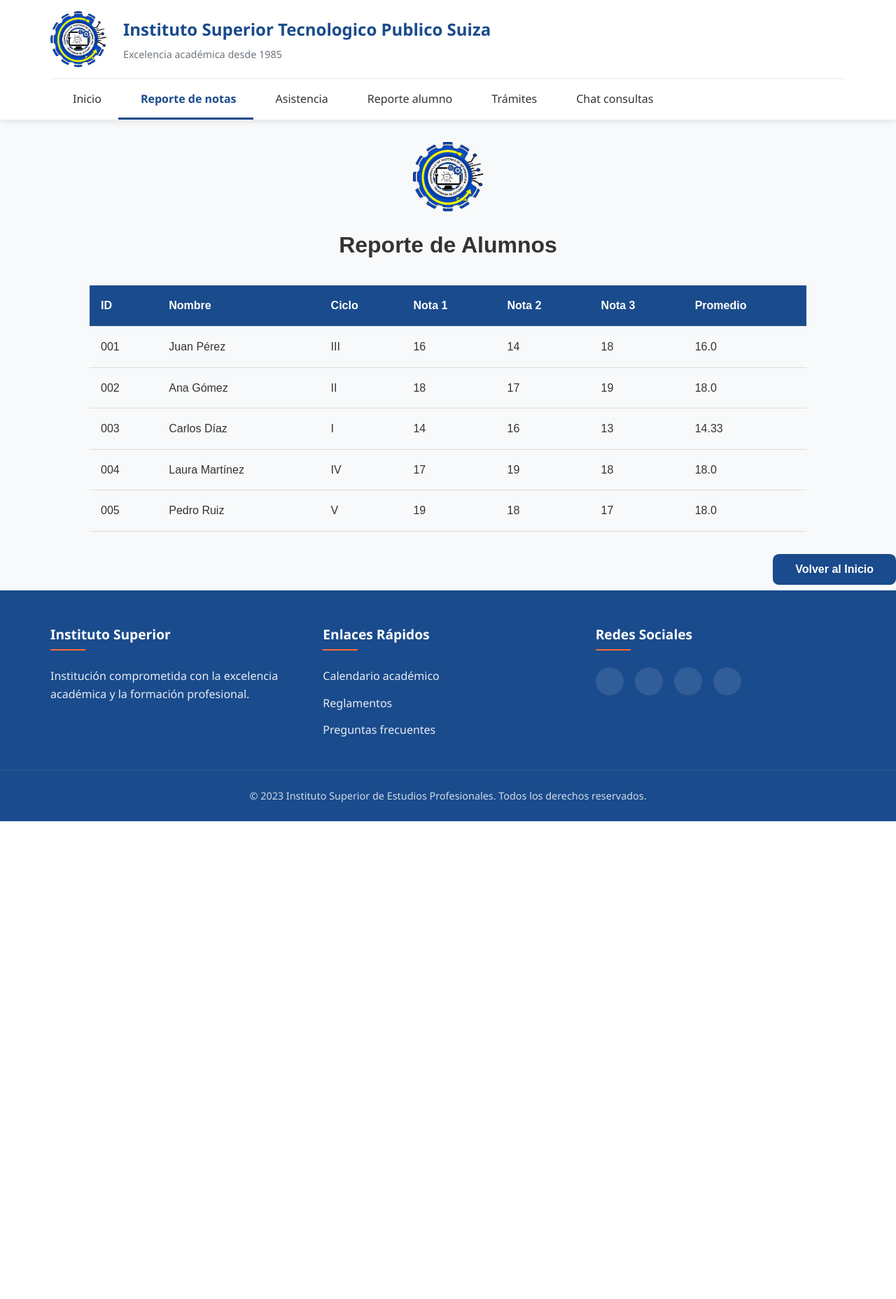
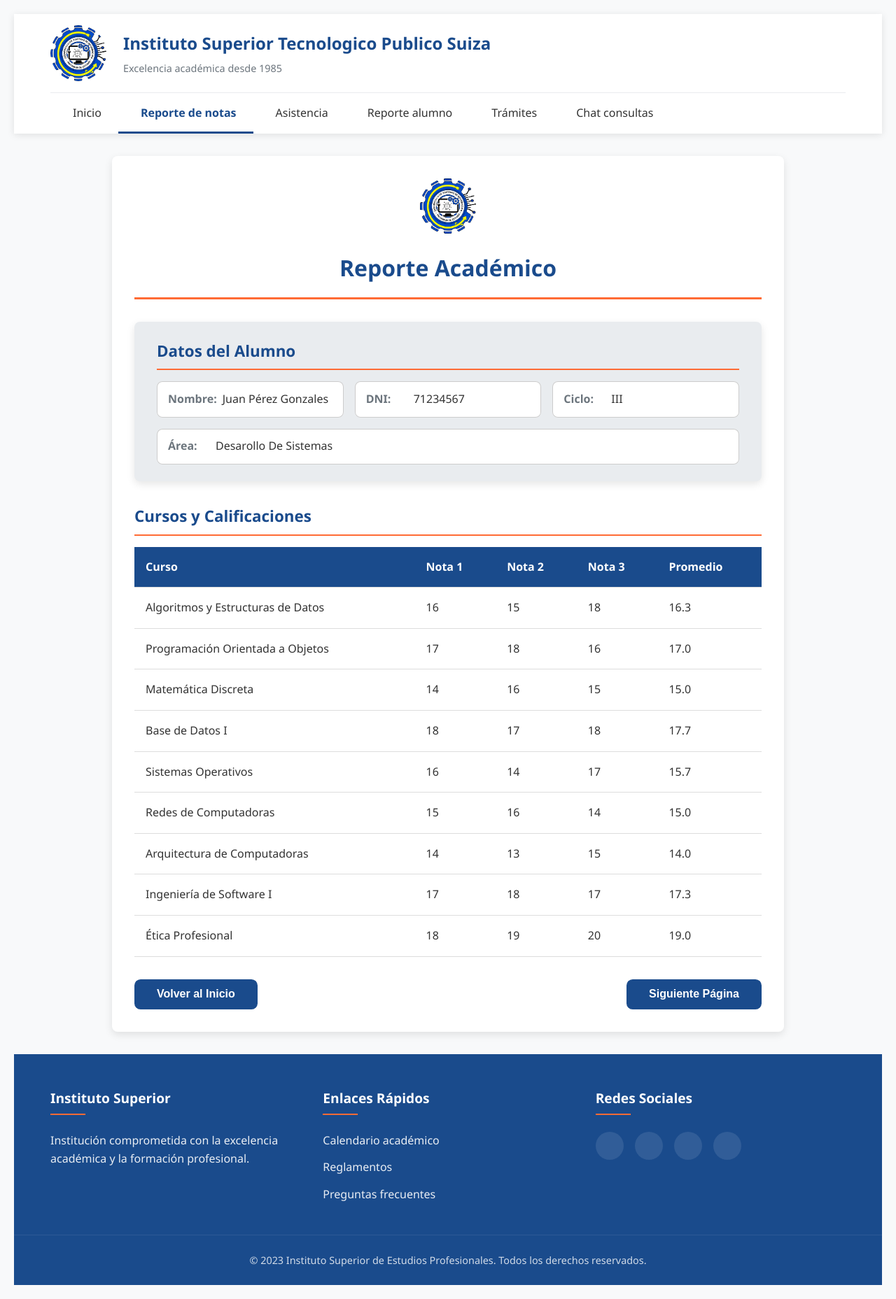
Before and after one commit to ursuaromer/ursuaromer.github.io, a Flask app: page /reporte in a window 1280 px wide. Shown: the whole page at 70% size. Before the commit the page ends 1174 px from the top, so only its background shows below. Run offline with Flask 3, Linux system fonts and the light colour scheme.

Commit message:
xxxcieos

```diff
--- a/app/modules/report/__init__.py
+++ b/app/modules/report/__init__.py
@@ -19,3 +19,7 @@ def reporte():
         dni=dni,
         ciclo=ciclo
     )
+
+@report_bp.route('/main/reporte-de-notas/alumnacion')
+def alumnacion():
+    return render_template('main/reporte-de-notas/alumnacion.html')
--- a/app/static/main/styles/pagina.css
+++ b/app/static/main/styles/pagina.css
@@ -1,93 +1,166 @@
-/* ====== Variables ====== */
+/* ========= VARIABLES ========= */
 :root {
-    /* Paleta de colores base */
-    --color-primario: #1a4b8c;             /* Azul principal */
-    --color-primario-oscuro: #0d3a6e;      /* Azul más oscuro para efectos hover */
-    --color-primario-claro: #2a6ec6;       /* Azul claro para variantes */
-    --color-secundario: #f8f9fa;           /* Fondo claro o neutro */
-    --color-accento: #ff6b35;              /* Naranja, usado como color de acento */
-    --color-texto: #333;                   /* Color principal del texto */
-    --color-texto-claro: #6c757d;          /* Texto más suave o secundario */
-    --color-blanco: #ffffff;               /* Blanco puro */
-    --color-gris-claro: #e9ecef;           /* Gris claro para hover o fondo */
+  --azul: #1a4b8c;
+  --azul-oscuro: #0d3a6e;
+  --azul-claro: #2a6ec6;
+  --naranja: #ff6b35;
 
-    /* Estética general */
-    --radio-borde: 8px;                    /* Bordes redondeados */
-    --sombra-caja: 0 4px 12px rgba(0, 0, 0, 0.1); /* Sombra sutil */
-    --transicion: all 0.3s ease;           /* Transición general suave */
+  --fondo: #f8f9fa;
+  --blanco: #ffffff;
+  --texto: #333;
+  --texto-suave: #6c757d;
+  --gris: #e9ecef;
+
+  --borde: 8px;
+  --sombra: 0 4px 12px rgba(0, 0, 0, 0.1);
+  --transicion: 0.3s ease;
 }
 
-/* ====== Reset rápido ====== */
+/* ========= RESET ========= */
 * {
-  box-sizing: border-box;  /* Incluir padding y border en el tamaño del elemento */
-  margin: 0;                /* Elimina márgenes por defecto */
-  padding: 0;               /* Elimina rellenos por defecto */
+  box-sizing: border-box;
+  margin: 0;
+  padding: 0;
 }
 
-/* ====== Estilo General ====== */
-.reporte-container {
-  width: 80%;               /* Ocupa el 80% del ancho de la pantalla */
-  margin: 2rem auto;        /* Espaciado vertical y centrado horizontal */
-  font-family: Arial, sans-serif; /* Fuente sans-serif limpia */
+body {
+  font-family: 'Segoe UI', Arial, sans-serif;
+  background-color: var(--fondo);
+  color: var(--texto);
+  padding: 20px;
+  transition: var(--transicion);
 }
 
+/* ========= CONTENEDOR PRINCIPAL ========= */
+.reporte-container {
+  max-width: 960px;
+  margin: 2rem auto;
+  padding: 2rem;
+  background: var(--blanco);
+  border-radius: var(--borde);
+  box-shadow: var(--sombra);
+}
+
+/* ========= ENCABEZADO ========= */
 .header {
-  text-align: center;       /* Centra todo el contenido dentro del header */
-  margin-bottom: 2rem;      /* Espacio inferior para separar del contenido siguiente */
+  text-align: center;
+  margin-bottom: 2rem;
+  border-bottom: 3px solid var(--naranja);
+  padding-bottom: 1rem;
 }
 
 .logo {
-  width: 100px;             /* Tamaño fijo del logo */
-  margin-bottom: 1rem;      /* Espaciado inferior debajo del logo */
+  width: 80px;
+  margin-bottom: 1rem;
+  transition: transform var(--transicion);
 }
 
-h1 {
-  font-size: 2rem;          /* Tamaño grande del título */
-  color: var(--color-texto); /* Color oscuro definido como principal */
+.logo:hover {
+  transform: scale(1.05);
 }
 
-/* ====== Estilo de la Tabla ====== */
-.reporte-table {
-  width: 100%;              /* Ocupa todo el ancho del contenedor */
-  border-collapse: collapse; /* Elimina espacio entre bordes de celdas */
-  margin-top: 1rem;         /* Espacio superior respecto al título */
+.header h1 {
+  font-size: 2rem;
+  color: var(--azul);
 }
 
-.reporte-table th, .reporte-table td {
-  padding: 1rem;            /* Espaciado interno para mejor legibilidad */
-  text-align: left;         /* Alineación del contenido a la izquierda */
-  border-bottom: 1px solid #ddd; /* Línea separadora entre filas */
+/* ========= DATOS DEL ALUMNO ========= */
+.datos-alumno {
+  background: var(--gris);
+  padding: 1.5rem 2rem;
+  border-radius: var(--borde);
+  box-shadow: var(--sombra);
+  margin-bottom: 2rem;
+}
+
+.datos-alumno h2 {
+  font-size: 1.4rem;
+  margin-bottom: 1rem;
+  color: var(--azul);
+  border-bottom: 2px solid var(--naranja);
+  padding-bottom: 0.5rem;
+}
+
+.datos-alumno ul {
+  list-style: none;
+  display: flex;
+  flex-wrap: wrap;
+  gap: 1rem;
+}
+
+.datos-alumno li {
+  background: var(--blanco);
+  padding: 0.8rem 1rem;
+  border-radius: var(--borde);
+  box-shadow: inset 0 0 0 1px #ccc;
+  flex: 1 1 250px;
+  display: flex;
+  align-items: center;
+  gap: 0.5rem;
+  transition: transform var(--transicion);
+}
+
+.datos-alumno li:hover {
+  transform: scale(1.01);
+  background: var(--fondo);
+}
+
+.datos-alumno strong {
+  color: var(--texto-suave);
+  min-width: 60px;
+}
+
+/* ========= TABLA DE CURSOS ========= */
+.reporte-content h2 {
+  font-size: 1.4rem;
+  margin-bottom: 1rem;
+  color: var(--azul);
+  border-bottom: 2px solid var(--naranja);
+  padding-bottom: 0.5rem;
+}
+
+.reporte-table {
+  width: 100%;
+  border-collapse: collapse;
+  margin-top: 1rem;
+}
+
+.reporte-table th,
+.reporte-table td {
+  padding: 1rem;
+  text-align: left;
+  border-bottom: 1px solid #ddd;
 }
 
 .reporte-table th {
-  background-color: var(--color-primario); /* Fondo azul para los encabezados */
-  color: var(--color-blanco);              /* Texto blanco sobre fondo azul */
+  background: var(--azul);
+  color: var(--blanco);
 }
 
 .reporte-table tr:hover {
-  background-color: var(--color-gris-claro); /* Efecto visual al pasar el mouse sobre una fila */
+  background: var(--gris);
 }
 
-/* ====== Estilo para el botón de regreso alineado a la derecha ====== */
-.boton-regreso {
-  text-align: right;        /* Alinea el botón hacia la derecha del contenedor */
-  margin-top: 2rem;         /* Espacio superior respecto a la tabla */
-  margin-bottom: 0.5rem;    /* Espacio inferior ligero */
+/* ===== BOTONES DE NAVEGACIÓN ===== */
+.boton-navegacion {
+  display: flex;
+  justify-content: space-between; /* izquierda y derecha */
+  margin-top: 2rem;
 }
 
-.boton-regreso .btn-regreso {
-  padding: 0.8rem 2rem;     /* Espaciado interno del botón */
-  font-size: 1rem;          /* Tamaño del texto del botón */
-  font-weight: 600;         /* Texto en negrita */
-  color: #fff;              /* Texto blanco */
-  background-color: var(--color-primario); /* Fondo azul */
-  border: none;             /* Sin borde */
-  border-radius: 0.55rem;   /* Bordes ligeramente redondeados */
-  cursor: pointer;          /* Cambia el cursor al pasar el mouse */
-  transition: background-color 0.3s ease, transform 0.2s ease; /* Transiciones suaves */
+.btn {
+  padding: 0.8rem 2rem;
+  font-size: 1rem;
+  font-weight: 600;
+  color: #fff;
+  background: var(--azul);
+  border: none;
+  border-radius: 0.55rem;
+  cursor: pointer;
+  transition: background-color var(--transicion), transform var(--transicion);
 }
 
-.boton-regreso .btn-regreso:hover {
-  background-color: var(--color-primario-oscuro); /* Fondo más oscuro al pasar el mouse */
-  transform: translateY(-2px);  /* Efecto de levantamiento al hacer hover */
+.btn:hover {
+  background: var(--azul-oscuro);
+  transform: translateY(-2px);
 }
--- a/app/templates/main/reporte-de-notas/reporte.html
+++ b/app/templates/main/reporte-de-notas/reporte.html
@@ -5,33 +5,44 @@
 {# Define el título de la página como "Inicio" (se mostrará en la pestaña del navegador) #}
 
 {%block sections%}
-<!-- Inicio del cuerpo de la página -->
+ <title>Reporte Académico</title>
+
+    <!-- Hoja de estilos principal -->
+    <link rel="stylesheet" href="../static/main/styles/pagina.css" />
+  </head>
+
   <body>
+    <!-- Contenedor principal del reporte -->
+    <main class="reporte-container">
 
-    <!-- Enlace al archivo CSS personalizado para esta página -->
-    <link rel="stylesheet" href="../static/main/styles/pagina.css">
+      <!-- Cabecera: Logo + Título -->
+      <header class="header">
+        <img
+          src="../static/main/assets/img/logo-dsi.png"
+          alt="Logo del Sistema DSI"
+          class="logo"
+        />
+        <h1>Reporte Académico</h1>
+      </header>
 
-    <!-- Contenedor principal del reporte -->
-    <div class="reporte-container">
+      <!-- Sección: Información del alumno -->
+      <section class="datos-alumno">
+        <h2>Datos del Alumno</h2>
+        <ul>
+          <li><strong>Nombre:</strong> Juan Pérez Gonzales</li>
+          <li><strong>DNI:</strong> 71234567</li>
+          <li><strong>Ciclo:</strong> III</li>
+          <li><strong>Área:</strong> Desarollo De Sistemas</li>
+        </ul>
+      </section>
 
-        <!-- Encabezado con el logo y título -->
-        <div class="header">
-            <img src="../static/main/assets/img/logo-dsi.png" alt="Logo del Sistema DSI" class="logo">
-            <!-- Imagen del logo del sistema DSI -->
-            <h1>Reporte de Alumnos</h1> <!-- Título de la sección -->
-        </div>
-
-        <!-- Contenido principal del reporte -->
-        <div class="reporte-content">
-
-            <!-- Tabla que contiene los datos de los alumnos -->
+      <!-- Sección: Tabla de cursos y calificaciones -->
+<section class="reporte-content">
+  <h2>Cursos y Calificaciones</h2>
   <table class="reporte-table">
     <thead>
       <tr>
-                        <!-- Encabezados de la tabla -->
-                        <th>ID</th>
-                        <th>Nombre</th>
-                        <th>Ciclo</th>
+        <th>Curso</th>
         <th>Nota 1</th>
         <th>Nota 2</th>
         <th>Nota 3</th>
@@ -39,70 +50,85 @@
       </tr>
     </thead>
     <tbody>
-                    <!-- Filas de ejemplo con datos estáticos -->
-
       <tr>
-                        <td>001</td>
-                        <td>Juan Pérez</td>
-                        <td>III</td>
+        <td>Algoritmos y Estructuras de Datos</td>
+        <td>16</td>
+        <td>15</td>
+        <td>18</td>
+        <td>16.3</td>
+      </tr>
+      <tr>
+        <td>Programación Orientada a Objetos</td>
+        <td>17</td>
+        <td>18</td>
+        <td>16</td>
+        <td>17.0</td>
+      </tr>
+      <tr>
+        <td>Matemática Discreta</td>
+        <td>14</td>
+        <td>16</td>
+        <td>15</td>
+        <td>15.0</td>
+      </tr>
+      <tr>
+        <td>Base de Datos I</td>
+        <td>18</td>
+        <td>17</td>
+        <td>18</td>
+        <td>17.7</td>
+      </tr>
+      <tr>
+        <td>Sistemas Operativos</td>
         <td>16</td>
         <td>14</td>
-                        <td>18</td>
-                        <td>16.0</td> <!-- (16 + 14 + 18) / 3 -->
+        <td>17</td>
+        <td>15.7</td>
       </tr>
-
       <tr>
-                        <td>002</td>
-                        <td>Ana Gómez</td>
-                        <td>II</td>
+        <td>Redes de Computadoras</td>
+        <td>15</td>
+        <td>16</td>
+        <td>14</td>
+        <td>15.0</td>
+      </tr>
+      <tr>
+        <td>Arquitectura de Computadoras</td>
+        <td>14</td>
+        <td>13</td>
+        <td>15</td>
+        <td>14.0</td>
+      </tr>
+      <tr>
+        <td>Ingeniería de Software I</td>
+        <td>17</td>
         <td>18</td>
         <td>17</td>
+        <td>17.3</td>
+      </tr>
+      <tr>
+        <td>Ética Profesional</td>
+        <td>18</td>
         <td>19</td>
-                        <td>18.0</td> <!-- (18 + 17 + 19) / 3 -->
+        <td>20</td>
+        <td>19.0</td>
       </tr>
-
-                    <tr>
-                        <td>003</td>
-                        <td>Carlos Díaz</td>
-                        <td>I</td>
-                        <td>14</td>
-                        <td>16</td>
-                        <td>13</td>
-                        <td>14.33</td> <!-- (14 + 16 + 13) / 3 -->
-                    </tr>
-
-                    <tr>
-                        <td>004</td>
-                        <td>Laura Martínez</td>
-                        <td>IV</td>
-                        <td>17</td>
-                        <td>19</td>
-                        <td>18</td>
-                        <td>18.0</td> <!-- (17 + 19 + 18) / 3 -->
-                    </tr>
-
-                    <tr>
-                        <td>005</td>
-                        <td>Pedro Ruiz</td>
-                        <td>V</td>
-                        <td>19</td>
-                        <td>18</td>
-                        <td>17</td>
-                        <td>18.0</td> <!-- (19 + 18 + 17) / 3 -->
-                    </tr>
-
     </tbody>
   </table>
-        </div> <!-- Fin de reporte-content -->
-    </div> <!-- Fin de reporte-container -->
+</section>
 
-    <!-- Botón para volver al inicio -->
-    <div class="boton-regreso">
+
+      <!-- Botón de navegación -->
+<div class="boton-navegacion">
   <a href="{{ url_for('main.index') }}">
-            <!-- Llama a la función 'main.index' en Flask para volver al inicio -->
-            <button type="button" class="btn-regreso">Volver al Inicio</button>
+    <button type="button" class="btn">Volver al Inicio</button>
   </a>
+
+<a href="{{ url_for('report.alumnacion') }}">
+  <button type="button" class="btn">Siguiente Página</button>
+</a>
+
 </div>
-
+    </main>
   </body>
 {%endblock%}
```
Also changed, not shown: app/static/main/styles/alumnacion.css (added, +106 -0 lines), app/templates/main/reporte-de-notas/alumnacion.html (added, +42 -0 lines). Lines whose indentation alone changed are shown as unchanged.
